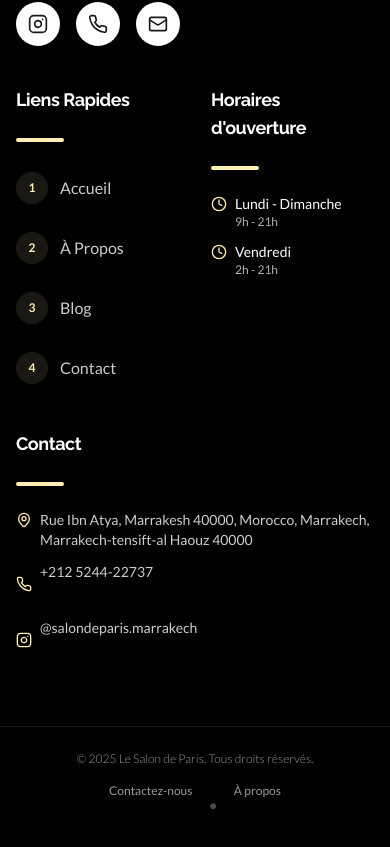
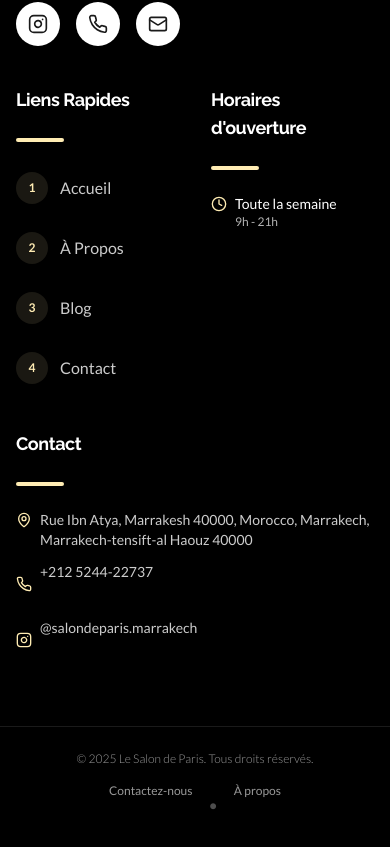
Before and after one commit to notnordix/Salonparis-App, a Next.js app: page / in a window 390 px wide. Shown: the part 6727-7574 px from the top of the page. Built offline with nearby package versions, Linux system fonts and the light colour scheme.

Commit message:
improvment

```diff
--- a/app/contact/page.tsx
+++ b/app/contact/page.tsx
@@ -158,20 +158,12 @@
                 </div>
                 <div className="flex-1">
                   <h4 className="font-heading font-bold text-lg mb-4">Horaires d'ouverture</h4>
-                  <div className="grid grid-cols-1 md:grid-cols-2 gap-4">
+                  <div className="grid grid-cols-1 md:grid-cols-1 gap-4">
                     <div className="bg-cream/20 p-4 rounded-lg">
                       <div className="flex justify-between items-center">
-                        <span className="text-salon-gray font-medium">Lundi - Dimanche</span>
+                        <span className="text-salon-gray font-medium">Toute la semaine</span>
                         <span className="text-salon-black font-medium bg-cream py-1 px-3 rounded-full text-sm">
                           9h - 21h
-                        </span>
-                      </div>
-                    </div>
-                    <div className="bg-cream/20 p-4 rounded-lg">
-                      <div className="flex justify-between items-center">
-                        <span className="text-salon-gray font-medium">Vendredi</span>
-                        <span className="text-salon-black font-medium bg-cream py-1 px-3 rounded-full text-sm">
-                          2h - 21h
                         </span>
                       </div>
                     </div>
--- a/components/footer.tsx
+++ b/components/footer.tsx
@@ -107,15 +107,8 @@
                   <div className="flex items-start space-x-2">
                     <Clock className="h-4 w-4 text-gold mt-0.5 shrink-0" />
                     <div>
-                      <p className="text-sm font-medium text-white">Lundi - Dimanche</p>
+                      <p className="text-sm font-medium text-white">Toute la semaine</p>
                       <p className="text-xs text-white/70">9h - 21h</p>
-                    </div>
-                  </div>
-                  <div className="flex items-start space-x-2">
-                    <Clock className="h-4 w-4 text-gold mt-0.5 shrink-0" />
-                    <div>
-                      <p className="text-sm font-medium text-white">Vendredi</p>
-                      <p className="text-xs text-white/70">2h - 21h</p>
                     </div>
                   </div>
                 </div>
```
